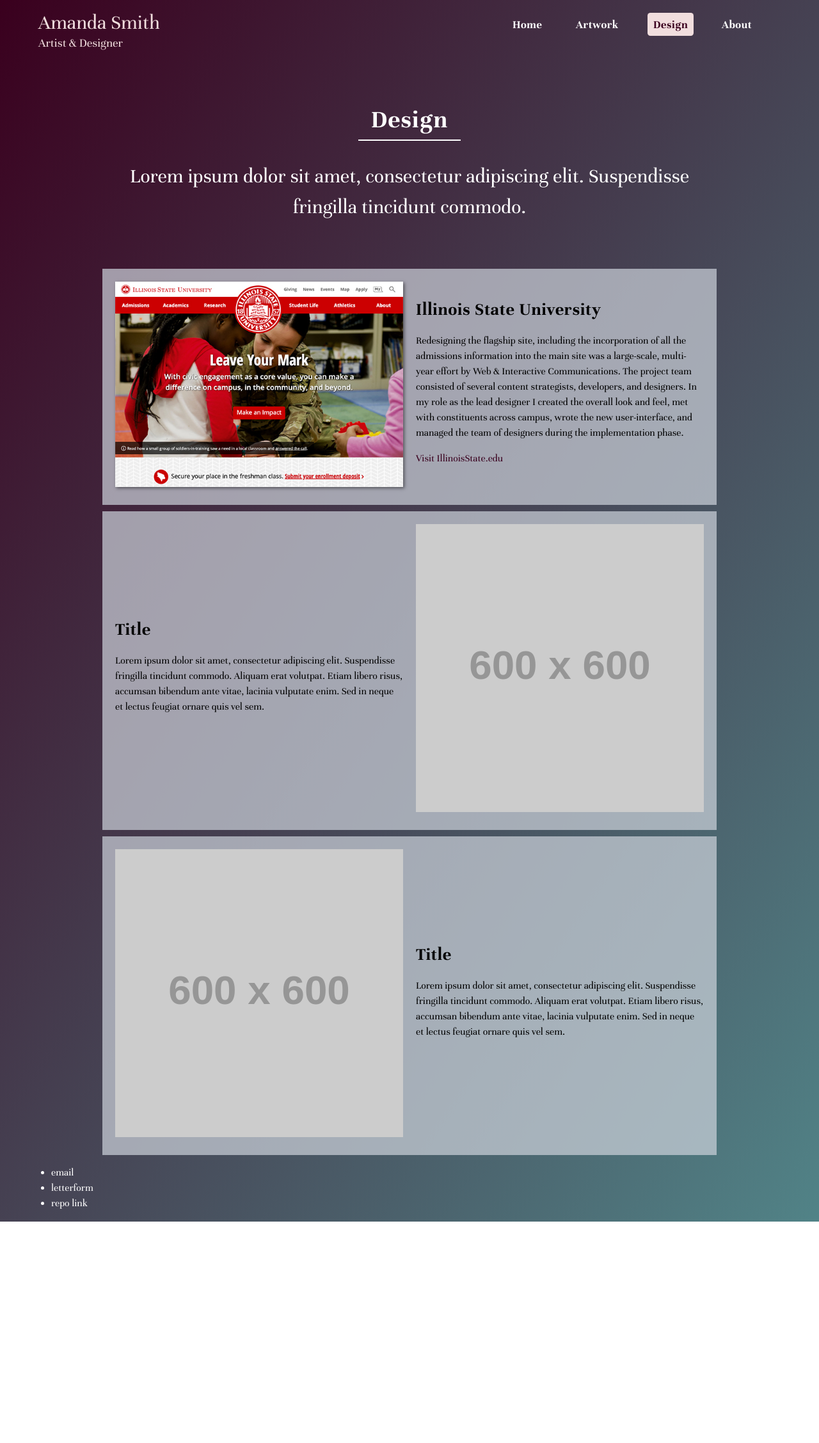
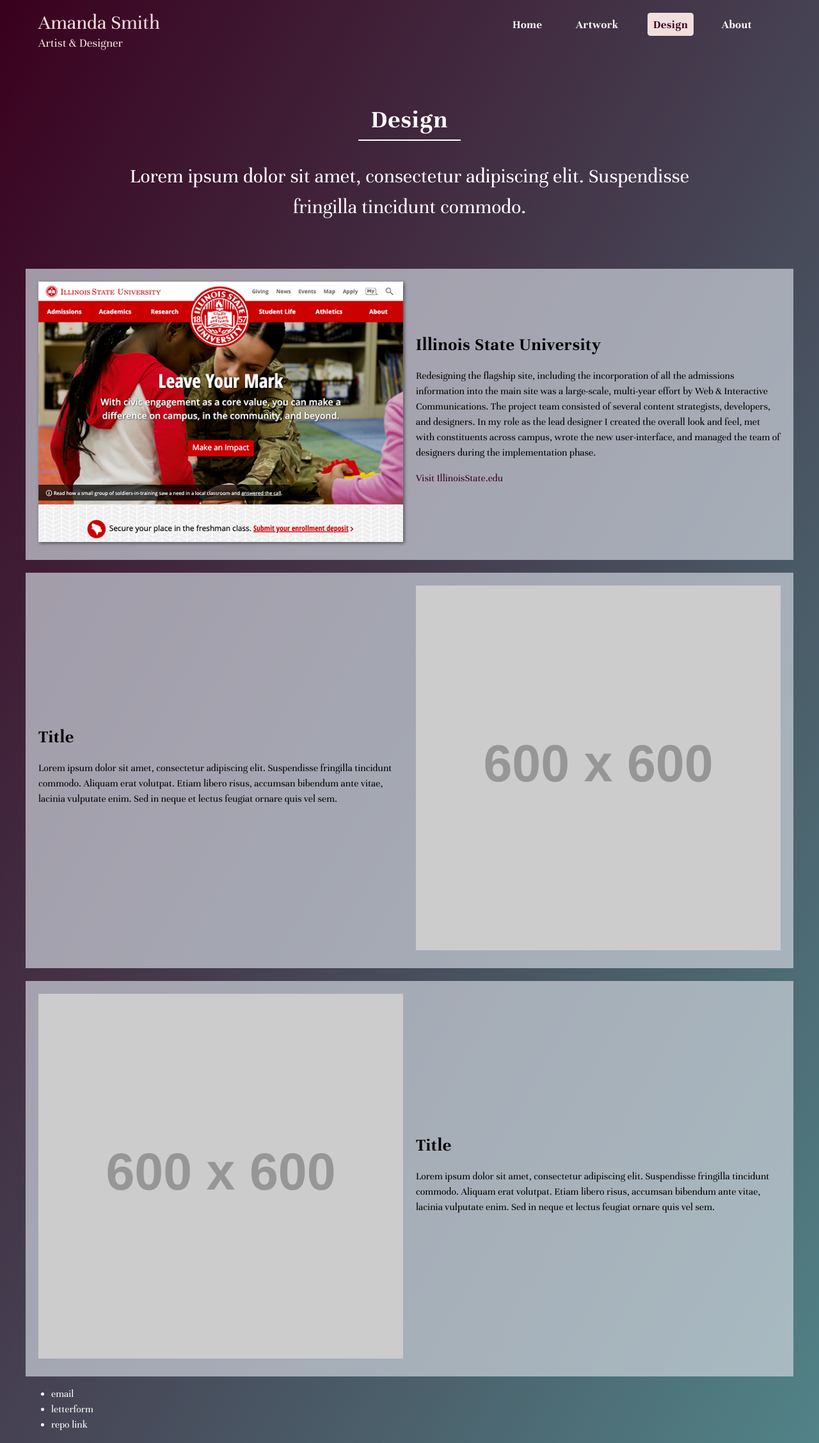
Before and after one commit to asmithorn/asmithorn.github.io, a Jekyll site: the page built from design/index.html, in a window 1280 px wide. Shown: the whole page at 64% size. Built offline with Jekyll 4.4.1, drawn with Linux system fonts in a browser that asks for light colours; before the commit the page ends 1909 px from its top, so only the background shows below that.

Commit message:
portfolio styles2

```diff
--- a/css/style.scss
+++ b/css/style.scss
@@ -303,6 +303,7 @@
 
 
 .u-margin-bottom--10 {margin-bottom: .625rem;}
+.u-margin-bottom--20 {margin-bottom: 1.25rem;}
 .u-padding--w-20-120 {
   padding-left: 1.25rem;
   padding-right: 1.25rem;
--- a/design/index.html
+++ b/design/index.html
@@ -14,7 +14,7 @@
 
 
 
-  <div class="o-row o-row--960 u-bg--gray-alpha u-color--black u-margin-bottom--10">
+  <div class="o-row o-row--1200 u-bg--gray-alpha u-color--black u-margin-bottom--20">
     <section class="o-two-col u-padding--20">
       <div class="o-two-col__left">
         <img class="u-box-shadow" src="/resources/design/illinois-state-university.jpg" alt="Desktop interface screenshot of Illinois. State. Dot. E. D. U."/>
@@ -30,7 +30,7 @@
 
 
 
-  <div class="o-row o-row--960 u-bg--gray-alpha u-color--black u-margin-bottom--10">
+  <div class="o-row o-row--1200 u-bg--gray-alpha u-color--black u-margin-bottom--20">
     <section class="o-two-col u-padding--20">
       <div class="o-two-col__right">
         <img src="https://via.placeholder.com/600.jpg?text=design" alt=""/>
@@ -46,7 +46,7 @@
 
 
 
-  <div class="o-row o-row--960 u-bg--gray-alpha u-color--black">
+  <div class="o-row o-row--1200 u-bg--gray-alpha u-color--black">
     <section class="o-two-col u-padding--20">
         <div class="o-two-col__left">
           <img src="https://via.placeholder.com/600.jpg?text=design" alt=""/>
```
